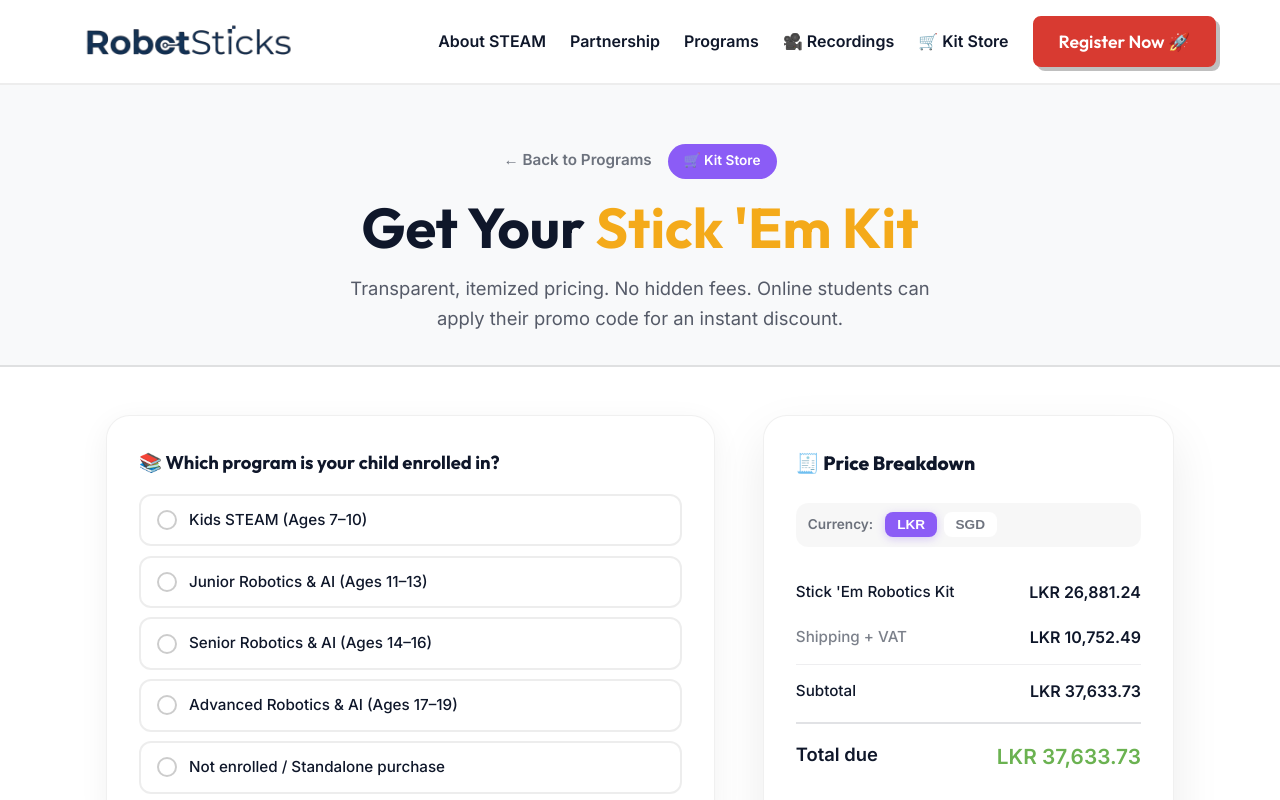
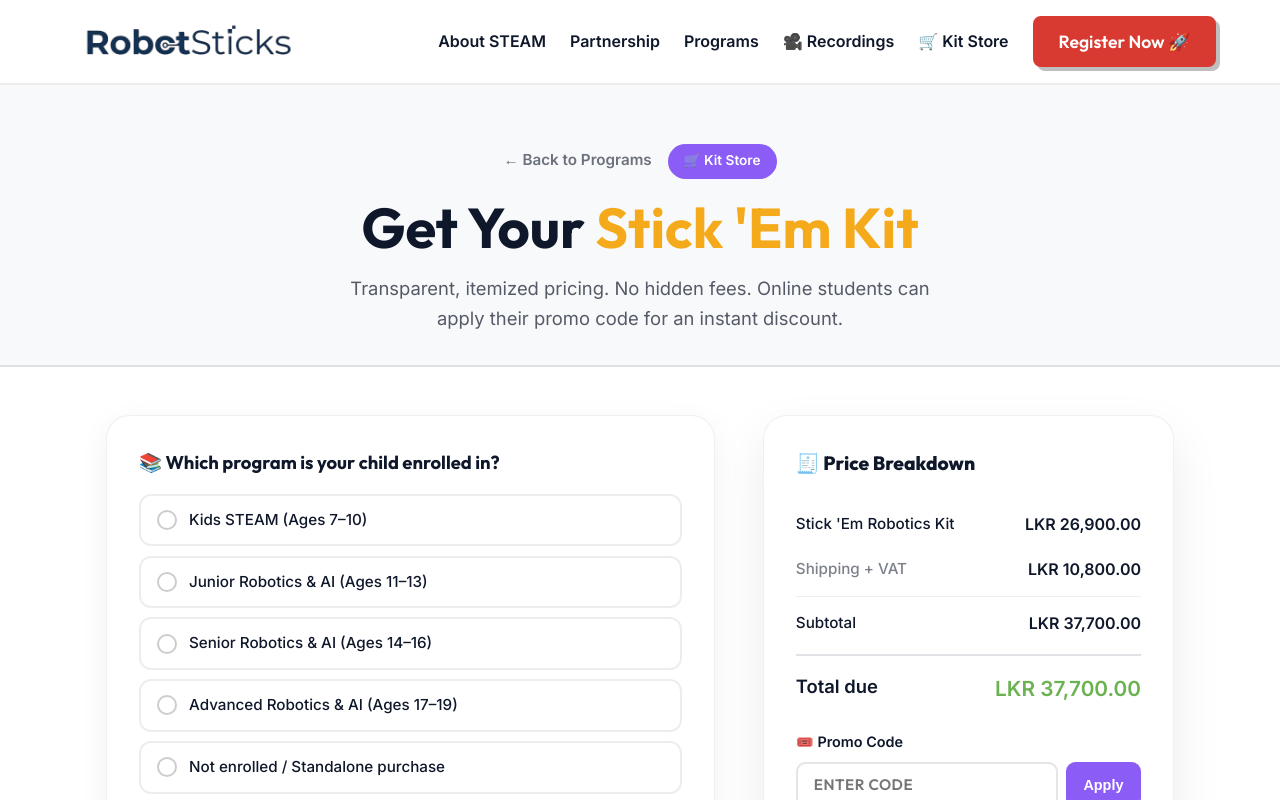
Before and after one commit to Himal-Gunawardhana/RobotSticks, a React (Vite) app: page /kit in a window 1280 px wide. Shown: the top 800 px of the page. Built offline with nearby package versions, Linux system fonts and the light colour scheme.

Commit message:
Round off prices and remove SGD conversion

```diff
--- a/src/components/KitCheckout.jsx
+++ b/src/components/KitCheckout.jsx
@@ -11,12 +11,11 @@
 import sensorImg from '../assets/stick-em-2.png';
 import { jsPDF } from "jspdf";
 
-// ─── Source-of-truth pricing ───────────────────────────────────────────────
 const PRICES = {
-  roboticsKit: 26881.24,
-  sensorExpansion: 9408.43,
-  genericSensor: 3000.00,
-  shipping: 10752.49,
+  roboticsKit: 26900,
+  sensorExpansion: 9400,
+  genericSensor: 3000,
+  shipping: 10800,
 };
 
 // Discount rules: (sensor_selection) × (valid code) → discount amount
@@ -27,8 +26,6 @@
 
 const PROMO_CODE = 'ROBOTSTICKS25'; // placeholder, team to confirm
 
-const SGD_RATE = 268.8124; // LKR per 1 SGD - team to confirm source
-
 const programs = [
   { id: 'kids-steam', label: 'Kids STEAM (Ages 7–10)', noSensor: true },
   { id: 'junior-robotics', label: 'Junior Robotics & AI (Ages 11–13)', noSensor: false },
@@ -36,16 +33,13 @@
   { id: 'advanced-robotics', label: 'Advanced Robotics & AI (Ages 17–19)', noSensor: false },
 ];
 
-const fmt = (amount, currency, rate) => {
-  if (currency === 'SGD') {
-    return `SGD ${(amount / rate).toLocaleString('en-SG', { minimumFractionDigits: 2, maximumFractionDigits: 2 })}`;
-  }
+const fmt = (amount) => {
   return `LKR ${amount.toLocaleString('en-LK', { minimumFractionDigits: 2, maximumFractionDigits: 2 })}`;
 };
 
 // ─── Sub-components ────────────────────────────────────────────────────────
 
-const LineItem = ({ label, amount, currency, rate, isMuted, isDiscount, isTotal }) => (
+const LineItem = ({ label, amount, isMuted, isDiscount, isTotal }) => (
   <div style={{
     display: 'flex', justifyContent: 'space-between', alignItems: 'flex-start',
     padding: isTotal ? '1rem 0 0' : '0.6rem 0',
@@ -63,7 +57,7 @@
       color: isTotal ? 'var(--stickem-green)' : isDiscount ? 'var(--stickem-green)' : 'var(--dark-text)',
       whiteSpace: 'nowrap',
       marginLeft: '1rem',
-    }}>{isDiscount ? '– ' : ''}{fmt(Math.abs(amount), currency, rate)}</span>
+    }}>{isDiscount ? '– ' : ''}{fmt(Math.abs(amount))}</span>
   </div>
 );
 
@@ -78,7 +72,6 @@
   const [promoInput, setPromoInput] = useState('');
   const [promoStatus, setPromoStatus] = useState(null); // null | 'valid' | 'invalid' | 'not_active'
   const [promoApplied, setPromoApplied] = useState(false);
-  const [currency, setCurrency] = useState('LKR');
   const [mascotMsg, setMascotMsg] = useState(null);
   const [isMascotVisible, setIsMascotVisible] = useState(false);
   const [orderStep, setOrderStep] = useState('cart'); // 'cart' | 'receipt'
@@ -178,7 +171,7 @@
 
     doc.setFontSize(14);
     doc.setFont("helvetica", "bold");
-    doc.text(`TOTAL DUE: ${fmt(prices.total, currency, SGD_RATE)}`, 20, y);
+    doc.text(`TOTAL DUE: ${fmt(prices.total)}`, 20, y);
 
     y += 5;
     doc.line(20, y, 190, y);
@@ -323,7 +316,7 @@
                   </div>
                   <h3 style={{ fontSize: '1.25rem', color: 'var(--dark-text)', marginBottom: '0.25rem' }}>Stick 'Em Robotics Kit</h3>
                   <div style={{ fontSize: '1.4rem', fontWeight: 800, color: '#8b5cf6' }}>
-                    {fmt(PRICES.roboticsKit, currency, SGD_RATE)}
+                    {fmt(PRICES.roboticsKit)}
                   </div>
                 </div>
                 <div style={{ fontSize: '2.5rem' }}>🤖</div>
@@ -369,7 +362,7 @@
                     badgeColor="var(--stickem-green)"
                     icon="🧩"
                     title="Stick 'Em Sensor Expansion Kit"
-                    priceFmt={fmt(PRICES.sensorExpansion, currency, SGD_RATE)}
+                    priceFmt={fmt(PRICES.sensorExpansion)}
                     description="Upgrade your Stick 'Em Robotics Kit with our powerful Sensor Expansion Kit. Easily integrate sensors like ultrasonic distance detectors, light sensors, touch inputs, and motion-tracking gyroscopes into your creations. Turn simple robots into smart, interactive inventions."
                     imgSrc={sensorImg}
                   />
@@ -382,7 +375,7 @@
                     badgeColor="var(--stickem-blue)"
                     icon="📡"
                     title="Generic Sensor Kit"
-                    priceFmt={fmt(PRICES.genericSensor, currency, SGD_RATE)}
+                    priceFmt={fmt(PRICES.genericSensor)}
                     description="A functional sensor kit covering the essentials needed for Robotsticks practical sessions - distance, light, and touch sensing. Not the Stick 'Em branded version, but built to work seamlessly with your Robotics Kit for class activities."
                     disclaimer="Spec/contents to be confirmed before launch."
                   />
@@ -405,55 +398,28 @@
                 🧾 Price Breakdown
               </h3>
 
-              {/* Currency Toggle */}
-              <div style={{ display: 'flex', alignItems: 'center', gap: '0.75rem', marginBottom: '1.5rem', padding: '0.6rem 0.75rem', background: 'rgba(0,0,0,0.03)', borderRadius: '0.75rem' }}>
-                <span style={{ fontSize: '0.85rem', color: 'rgba(15,23,42,0.6)', fontWeight: 600 }}>Currency:</span>
-                <div style={{ display: 'flex', gap: '0.4rem' }}>
-                  {['LKR', 'SGD'].map(c => (
-                    <button
-                      key={c}
-                      onClick={() => setCurrency(c)}
-                      style={{
-                        padding: '0.3rem 0.75rem', borderRadius: '0.5rem', border: 'none', fontWeight: 700, fontSize: '0.85rem', cursor: 'pointer', transition: 'all 0.2s',
-                        background: currency === c ? '#8b5cf6' : 'white', color: currency === c ? 'white' : 'rgba(15,23,42,0.6)', boxShadow: currency === c ? '0 2px 8px rgba(139,92,246,0.3)' : 'none'
-                      }}
-                    >{c}</button>
-                  ))}
-                </div>
-                {currency === 'SGD' && (
-                  <span style={{ fontSize: '0.72rem', color: 'rgba(15,23,42,0.45)', marginLeft: 'auto' }}>1 SGD = {SGD_RATE.toFixed(4)} LKR*</span>
-                )}
-              </div>
-              {currency === 'SGD' && (
-                <div style={{ fontSize: '0.72rem', color: 'rgba(15,23,42,0.45)', marginBottom: '1rem', textAlign: 'right', fontStyle: 'italic' }}>
-                  * Exchange rate to be confirmed by team
-                </div>
-              )}
-
               {/* Line Items */}
               <div>
-                <LineItem label="Stick 'Em Robotics Kit" amount={prices.kitPrice} currency={currency} rate={SGD_RATE} />
+                <LineItem label="Stick 'Em Robotics Kit" amount={prices.kitPrice} />
                 {sensorOption === 'stickem' && (
-                  <LineItem label="Stick 'Em Sensor Expansion Kit" amount={prices.sensorPrice} currency={currency} rate={SGD_RATE} />
+                  <LineItem label="Stick 'Em Sensor Expansion Kit" amount={prices.sensorPrice} />
                 )}
                 {sensorOption === 'generic' && (
-                  <LineItem label="Generic Sensor Kit" amount={prices.sensorPrice} currency={currency} rate={SGD_RATE} />
+                  <LineItem label="Generic Sensor Kit" amount={prices.sensorPrice} />
                 )}
-                <LineItem label="Shipping + VAT" amount={prices.shipping} currency={currency} rate={SGD_RATE} isMuted />
+                <LineItem label="Shipping + VAT" amount={prices.shipping} isMuted />
                 <Divider />
-                <LineItem label="Subtotal" amount={prices.subtotal} currency={currency} rate={SGD_RATE} />
+                <LineItem label="Subtotal" amount={prices.subtotal} />
                 {promoApplied && (
                   <motion.div initial={{ opacity: 0, y: -4 }} animate={{ opacity: 1, y: 0 }}>
                     <LineItem
                       label={`Promo code (${PROMO_CODE}): Enrolled Student`}
                       amount={prices.discount}
-                      currency={currency}
-                      rate={SGD_RATE}
                       isDiscount
                     />
                   </motion.div>
                 )}
-                <LineItem label="Total due" amount={prices.total} currency={currency} rate={SGD_RATE} isTotal />
+                <LineItem label="Total due" amount={prices.total} isTotal />
               </div>
 
               {/* Promo Code Field */}
@@ -621,7 +587,7 @@
                     <td style={{ padding: '0.85rem 1rem', color: 'rgba(15,23,42,0.8)' }}>{row.cart}</td>
                     <td style={{ padding: '0.85rem 1rem', color: row.color || 'rgba(15,23,42,0.6)', fontWeight: row.color ? 700 : 500 }}>{row.code}</td>
                     <td style={{ padding: '0.85rem 1rem', fontWeight: 800, fontSize: '1rem', color: row.color || 'var(--dark-text)', whiteSpace: 'nowrap' }}>
-                      {fmt(row.total, currency, SGD_RATE)}
+                      {fmt(row.total)}
                     </td>
                   </tr>
                 ))}
```
